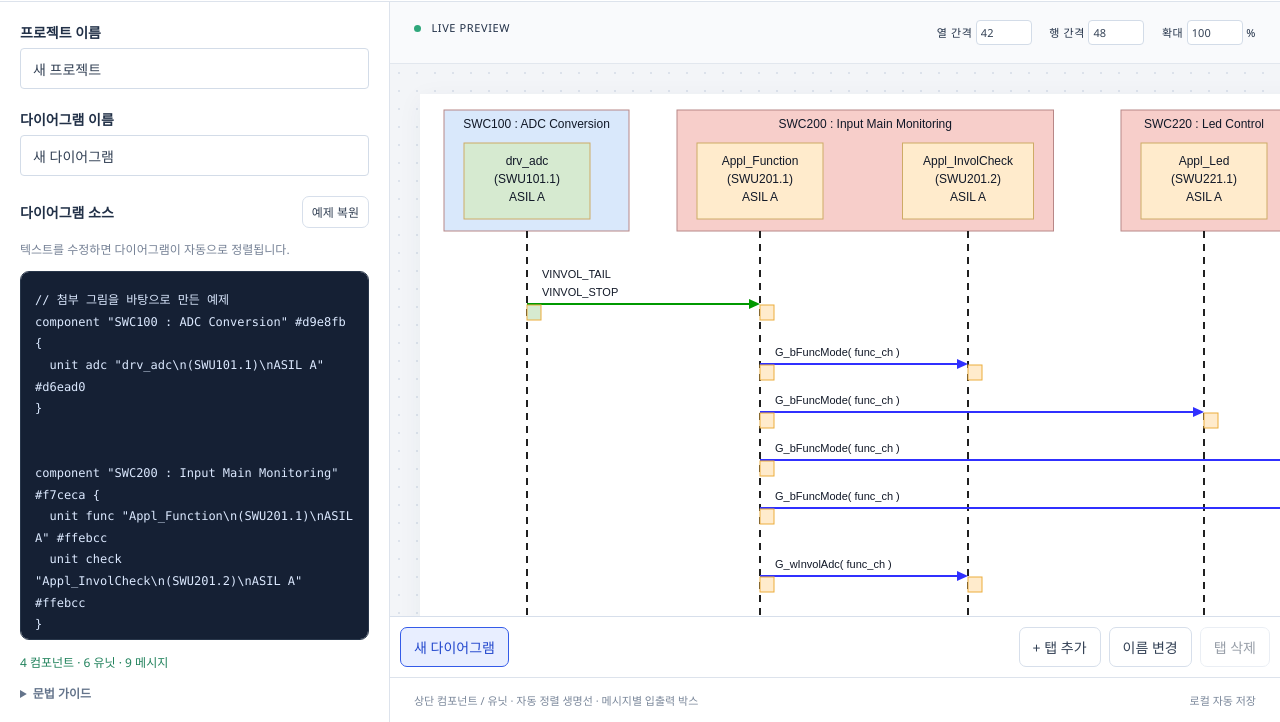
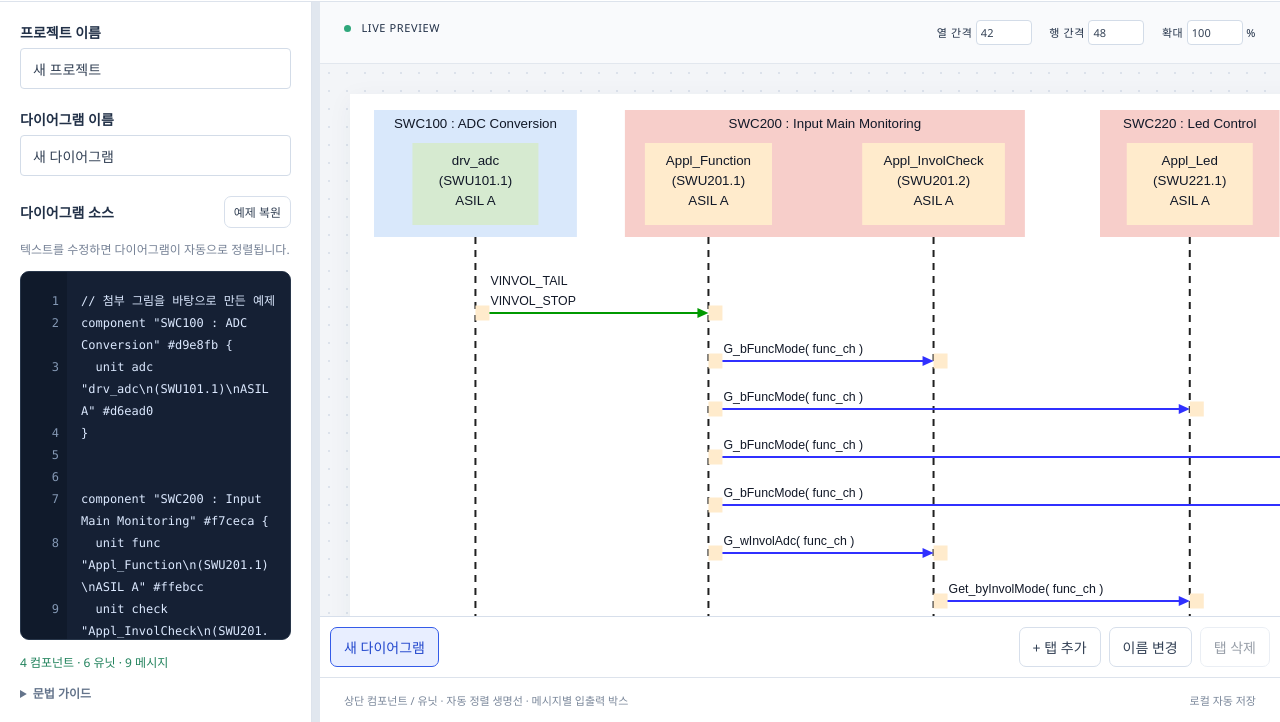
Before and after one commit to lZiinl/Diagram_Studio, a website: page web/pages/sequence/sequence-editor.html in a window 1280 px wide. Shown: the part 78-800 px from the top of the page. Drawn offline with Linux system fonts and the light colour scheme.

Commit message:
feat : 좌우 경계선 조절 추가, 박스 태두리 삭제, 화살표 위피 변경, 소스에 라인 표시 추가

```diff
--- a/web/assets/styles/sequence.css
+++ b/web/assets/styles/sequence.css
@@ -77,9 +77,10 @@ main {
   flex: 1;
   min-height: 0;
   display: grid;
-  grid-template-columns: 390px 1fr;
+  grid-template-columns: var(--sidebar-width, 312px) 8px minmax(0, 1fr);
 }
 aside {
+  min-width: 0;
   background: #fff;
   border-right: 1px solid #dde3ec;
   padding: 20px;
@@ -103,15 +104,20 @@ aside {
 }
 /* 소스 입력창: 코드 줄바꿈과 들여쓰기가 잘 보이도록 고정폭 글꼴을 사용합니다. */
 textarea {
+  white-space: pre-wrap;
+  overflow-wrap: anywhere;
+  overflow-x: hidden;
+  overflow-y: scroll;
+  width: 0;
   flex: 1;
   min-height: 180px;
   resize: none;
-  border: 1px solid #28364a;
-  border-radius: 9px;
+  border: 0;
+  border-radius: 0;
   background: #152034;
   color: #dce9ff;
   padding: 18px 14px;
-  line-height: 1.8;
+  line-height: 22px;
   font-family: Consolas, monospace;
   font-size: 12px;
   tab-size: 2;
@@ -207,7 +213,7 @@ footer span {
 }
 @media (max-width: 900px) {
   main {
-    grid-template-columns: 310px 1fr;
+    min-width: 500px;
   }
   header {
     padding: 12px;
@@ -217,6 +223,62 @@ footer span {
   .toolbar {
     flex-wrap: wrap;
   }
+}
+
+.source-editor {
+  display: flex;
+  flex: 1;
+  min-height: 180px;
+  overflow: hidden;
+  border: 1px solid #28364a;
+  border-radius: 9px;
+  background: #152034;
+}
+
+#line-numbers {
+  width: 46px;
+  padding: 18px 8px 18px 12px;
+  overflow: hidden;
+  text-align: right;
+  color: #8498b4;
+  background: #101a2b;
+  font:
+    12px/22px Consolas,
+    monospace;
+  user-select: none;
+  flex-shrink: 0;
+}
+
+/* 입력창의 한 소스 행이 실제로 차지하는 높이를 동일한 글꼴과 줄바꿈으로 측정합니다. */
+.source-line-measure {
+  position: fixed;
+  left: -10000px;
+  top: 0;
+  visibility: hidden;
+  white-space: pre-wrap;
+  overflow-wrap: anywhere;
+  font:
+    12px/22px Consolas,
+    monospace;
+  tab-size: 2;
+  padding: 0;
+  border: 0;
+}
+
+#line-numbers .error-line {
+  background: #9f2237;
+  color: #fff;
+}
+
+#panel-splitter {
+  cursor: col-resize;
+  background: #e1e7ef;
+  touch-action: none;
+}
+
+#panel-splitter:hover,
+#panel-splitter:focus-visible {
+  background: #7194ef;
 }
 
 /* 탭 수가 늘면 탭 목록만 가로로 스크롤하고 작업 버튼은 유지합니다. */
--- a/web/features/sequence/diagram.js
+++ b/web/features/sequence/diagram.js
@@ -7,7 +7,11 @@
     '^component\\s+"((?:\\\\.|[^"\\\\])*)"(?:\\s+(' + COLOR_PATTERN + '))?\\s*\\{$',
   );
   const UNIT_PATTERN = new RegExp(
-    '^unit\\s+([A-Za-z_][\\w]*)\\s+"((?:\\\\.|[^"\\\\])*)"(?:\\s+(' + COLOR_PATTERN + '))?$',
+    '^unit\\s+([A-Za-z_][\\w]*)\\s+"((?:\\\\.|[^"\\\\])*)"(?:\\s+(' +
+      COLOR_PATTERN +
+      '))?(?:\\s+io\\s+(' +
+      COLOR_PATTERN +
+      '))?$',
   );
   const MESSAGE_PATTERN = new RegExp(
     '^([A-Za-z_][\\w]*)\\s*(-->|<--|->|<-)\\s*([A-Za-z_][\\w]*)(?:\\s+(' +
@@ -18,7 +22,9 @@
   // 좌표와 여백의 단위는 SVG의 px입니다. 상단 박스와 메시지 영역을 분리합니다.
   const HEADER_TOP = 16;
   const UNIT_TOP = 49;
-  const TEXT_LINE_HEIGHT = 18;
+  const TEXT_LINE_HEIGHT = 20;
+  // SVGの既定単位はpx。1pt = 96/72px を既存フォントサイズに加算します。
+  const FONT_INCREMENT = 4 / 3;
   const COMPONENT_PADDING = 20;
 
   function escapeXml(value) {
@@ -81,6 +87,7 @@
           id: match[1],
           label: decodeLabel(match[2]),
           color: match[3] || '#ffebcc',
+          ioColor: match[4] || '#ffebcc',
         };
         units.push(unit);
         currentComponent.units.push(unit);
@@ -133,7 +140,8 @@
   // 한글 등 비라틴 문자는 12px, 나머지는 7px로 계산합니다.
   function measureText(value) {
     return Array.from(value).reduce(
-      (width, character) => width + (/[^\x00-\xff]/.test(character) ? 12 : 7),
+      (width, character) =>
+        width + (/[^\x00-\xff]/.test(character) ? 12 : 7) * ((12 + FONT_INCREMENT) / 12),
       0,
     );
   }
@@ -152,10 +160,13 @@
         nextUnitX += unit.w + columnGap;
       }
 
-      component.w = Math.max(
-        nextUnitX - columnGap + COMPONENT_PADDING - nextComponentX,
-        measureText(component.name) + 24,
-      );
+      const contentWidth = nextUnitX - columnGap + COMPONENT_PADDING - nextComponentX;
+      component.w = Math.max(contentWidth, measureText(component.name) + 24);
+      // 제목 때문에 늘어난 폭을 양쪽에 나누어 유닛 묶음과 제목 중심을 맞춥니다.
+      const titlePadding = (component.w - contentWidth) / 2;
+      for (const unit of component.units) {
+        unit.x += titlePadding;
+      }
       nextComponentX += component.w + 30;
     }
   }
@@ -194,11 +205,13 @@
     for (const component of components) {
       const firstUnit = component.units[0];
       const lastUnit = component.units.at(-1);
-      component.x = firstUnit.x - firstUnit.w / 2 - COMPONENT_PADDING;
+      const left = firstUnit.x - firstUnit.w / 2;
+      const right = lastUnit.x + lastUnit.w / 2;
       component.w = Math.max(
-        lastUnit.x + lastUnit.w / 2 + COMPONENT_PADDING - component.x,
+        right - left + COMPONENT_PADDING * 2,
         measureText(component.name) + 24,
       );
+      component.x = (left + right - component.w) / 2;
     }
   }
 
@@ -212,7 +225,7 @@
         continue;
       }
 
-      nextMessageY += Math.max(0, (event.label.split('\n').length - 1) * 17);
+      nextMessageY += Math.max(0, (event.label.split('\n').length - 1) * TEXT_LINE_HEIGHT);
       event.y = nextMessageY;
       nextMessageY += Math.max(rowGap, event.from === event.to ? 62 : 30);
     }
@@ -243,7 +256,7 @@
         (line, lineIndex) =>
           `<text x="${x}" y="${y + lineIndex * TEXT_LINE_HEIGHT}" ` +
           `text-anchor="${anchor}" fill="${fill}" font-family="Arial, sans-serif" ` +
-          `font-size="${size}">${escapeXml(line)}</text>`,
+          `font-size="${size + FONT_INCREMENT}">${escapeXml(line)}</text>`,
       )
       .join('');
   }
@@ -254,13 +267,13 @@
     for (const component of components) {
       svg +=
         `<rect x="${component.x}" y="${HEADER_TOP}" width="${component.w}" ` +
-        `height="${headerBottom - HEADER_TOP}" fill="${component.color}" stroke="#b88787"/>`;
+        `height="${headerBottom - HEADER_TOP}" fill="${component.color}"/>`;
       svg += renderText(component.name, component.x + component.w / 2, 34);
 
       for (const unit of component.units) {
         svg +=
           `<rect x="${unit.x - unit.w / 2}" y="${UNIT_TOP}" width="${unit.w}" ` +
-          `height="${unitHeight}" fill="${unit.color}" stroke="#ceab66"/>`;
+          `height="${unitHeight}" fill="${unit.color}"/>`;
         svg += renderText(unit.label, unit.x, UNIT_TOP + 22);
       }
     }
@@ -277,23 +290,34 @@
     let endY = messageY;
     let svg = '';
 
+    // 입출력 박스를 먼저 그리고 화살표 끝을 수신 박스의 바깥 경계에 연결합니다.
+    endY = sourceX === targetX ? messageY + 25 : messageY;
+    for (const [unit, boxY] of [
+      [unitsById[event.from], messageY],
+      [unitsById[event.to], endY],
+    ]) {
+      svg += `<rect data-role="io-box" x="${unit.x}" y="${boxY - 7.5}" width="14" height="15" fill="${unit.ioColor}"/>`;
+    }
+    const arrowStart = direction > 0 ? sourceX + 14 : sourceX;
+    const arrowEnd = direction > 0 ? targetX : targetX + 14;
+
     if (sourceX === targetX) {
       // 자기 호출은 오른쪽으로 돌아오는 경로이며 수신 박스가 아래쪽에 놓입니다.
       endY = messageY + 25;
       const turnX = sourceX + Math.max(65, measureText(event.label) + 30);
       svg +=
-        `<path d="M${sourceX} ${messageY} H${turnX} V${endY} H${sourceX + 10}" ` +
+        `<path d="M${sourceX + 14} ${messageY} H${turnX} V${endY} H${sourceX + 24}" ` +
         `fill="none" stroke="${event.color}" stroke-width="2" ${dashStyle}/>`;
       svg +=
-        `<polygon points="${sourceX},${endY} ${sourceX + 11},${endY - 5} ` +
-        `${sourceX + 11},${endY + 5}" fill="${event.color}"/>`;
+        `<polygon points="${sourceX + 14},${endY} ${sourceX + 25},${endY - 5} ` +
+        `${sourceX + 25},${endY + 5}" fill="${event.color}"/>`;
     } else {
       svg +=
-        `<path d="M${sourceX} ${messageY} H${targetX - direction * 10}" ` +
+        `<path d="M${arrowStart} ${messageY} H${arrowEnd - direction * 10}" ` +
         `stroke="${event.color}" stroke-width="2" ${dashStyle}/>`;
       svg +=
-        `<polygon points="${targetX},${messageY} ${targetX - direction * 11},${messageY - 5} ` +
-        `${targetX - direction * 11},${messageY + 5}" fill="${event.color}"/>`;
+        `<polygon points="${arrowEnd},${messageY} ${arrowEnd - direction * 11},${messageY - 5} ` +
+        `${arrowEnd - direction * 11},${messageY + 5}" fill="${event.color}"/>`;
     }
 
     svg += renderText(
@@ -304,17 +328,6 @@
       '#111827',
       11,
     );
-
-    // 작은 박스는 실행 시간 구간이 아니라 각 메시지의 송수신 위치 표시입니다.
-    for (const [boxX, boxY] of [
-      [sourceX, messageY],
-      [targetX, endY],
-    ]) {
-      const fill = boxX === sourceX ? unitsById[event.from].color : unitsById[event.to].color;
-      svg +=
-        `<rect x="${boxX}" y="${boxY + 1}" width="14" height="15" ` +
-        `fill="${fill}" stroke="#ecad3d" stroke-width="1"/>`;
-    }
 
     return svg;
   }
--- /dev/null
+++ b/web/features/sequence/editor-layout.js
@@ -0,0 +1,109 @@
+// 소스 줄 번호와 분할 창 크기는 다이어그램 문법·렌더링과 독립적으로 관리합니다.
+(function (root) {
+  'use strict';
+
+  const DEFAULT_WIDTH = 312; // 기존 390px의 80%
+  const WIDTH_KEY = 'sequence-sidebar-width';
+  let errorLine = 0;
+  let measureElement = null;
+
+  function updateLineNumbers(line = 0) {
+    errorLine = line;
+    const source = document.getElementById('source');
+    const gutter = document.getElementById('line-numbers');
+    gutter.replaceChildren();
+    if (measureElement) {
+      // textarea의 좌우 padding(각 14px)을 제외한 실제 텍스트 폭입니다.
+      measureElement.style.width = `${Math.max(1, source.clientWidth - 28)}px`;
+    }
+    source.value.split('\n').forEach((text, index) => {
+      const number = document.createElement('div');
+      number.textContent = index + 1;
+      if (measureElement) {
+        measureElement.textContent = text || '\u200b';
+        number.style.height = `${Math.max(22, measureElement.getBoundingClientRect().height)}px`;
+      }
+      if (index + 1 === errorLine) {
+        number.className = 'error-line';
+      }
+      gutter.appendChild(number);
+    });
+    gutter.scrollTop = source.scrollTop;
+  }
+
+  /** 화면 줄바꿈은 소스를 변경하지 않으며 행 번호는 원래 소스 행에 대응합니다. */
+  function initialize() {
+    const source = document.getElementById('source');
+    measureElement = document.createElement('div');
+    measureElement.className = 'source-line-measure';
+    document.body.appendChild(measureElement);
+    if (typeof root.ResizeObserver === 'function') {
+      const observer = new root.ResizeObserver(() => updateLineNumbers(errorLine));
+      observer.observe(source);
+    }
+    source.addEventListener('scroll', () => {
+      document.getElementById('line-numbers').scrollTop = source.scrollTop;
+    });
+    const main = document.getElementById('editor-main');
+    const splitter = document.getElementById('panel-splitter');
+    let width = DEFAULT_WIDTH;
+    try {
+      width = Number(localStorage.getItem(WIDTH_KEY)) || DEFAULT_WIDTH;
+    } catch {
+      // 브라우저 저장이 차단되어도 드래그 조절은 가능합니다.
+    }
+
+    function applyWidth(requested) {
+      const maximum = Math.max(220, main.clientWidth - 260);
+      width = Math.max(220, Math.min(maximum, requested));
+      main.style.setProperty('--sidebar-width', `${width}px`);
+      splitter.setAttribute('aria-valuenow', String(Math.round(width)));
+      splitter.setAttribute('aria-valuemin', '220');
+      splitter.setAttribute('aria-valuemax', String(maximum));
+      updateLineNumbers(errorLine);
+    }
+
+    function saveWidth() {
+      try {
+        localStorage.setItem(WIDTH_KEY, String(width));
+      } catch {
+        // 크기는 현재 창에서 계속 유지합니다.
+      }
+    }
+
+    let dragging = false;
+    splitter.addEventListener('pointerdown', (event) => {
+      if (event.button !== 0) {
+        return;
+      }
+      event.preventDefault();
+      dragging = true;
+      splitter.setPointerCapture(event.pointerId);
+    });
+    splitter.addEventListener('pointermove', (event) => {
+      if (dragging) {
+        applyWidth(event.clientX - main.getBoundingClientRect().left);
+      }
+    });
+    for (const eventName of ['pointerup', 'pointercancel', 'lostpointercapture']) {
+      splitter.addEventListener(eventName, () => {
+        dragging = false;
+        saveWidth();
+      });
+    }
+    splitter.addEventListener('keydown', (event) => {
+      if (['ArrowLeft', 'ArrowRight', 'Home'].includes(event.key)) {
+        event.preventDefault();
+        applyWidth(
+          event.key === 'Home' ? DEFAULT_WIDTH : width + (event.key === 'ArrowLeft' ? -10 : 10),
+        );
+        saveWidth();
+      }
+    });
+    root.addEventListener('resize', () => applyWidth(width));
+    applyWidth(width);
+    updateLineNumbers();
+  }
+
+  root.EditorLayout = { initialize, updateLineNumbers };
+})(typeof window !== 'undefined' ? window : globalThis);
--- a/web/features/sequence/editor.js
+++ b/web/features/sequence/editor.js
@@ -254,6 +254,7 @@ function normalizeZoomInput() {
 
 /** 소스를 검증하고 미리보기를 갱신합니다. 오류 시 마지막 정상 그림을 유지합니다. */
 function refresh() {
+  EditorLayout.updateLineNumbers();
   try {
     const model = Diagram.parse(getElement('source').value);
     svgText = Diagram.render(model, {
@@ -271,6 +272,8 @@ function refresh() {
     isValid = true;
     saveDraft();
   } catch (error) {
+    const line = error.message.match(/^(\d+)행:/);
+    EditorLayout.updateLineNumbers(line ? Number(line[1]) : 0);
     isValid = false;
     getElement('status').className = 'error';
     getElement('status').textContent = getElement('source').value.trim()
@@ -460,5 +463,6 @@ function bindEvents() {
 }
 
 restoreSource();
+EditorLayout.initialize();
 bindEvents();
 restoreProject();
--- a/web/features/sequence/example.js
+++ b/web/features/sequence/example.js
@@ -23,14 +23,11 @@ component "SWC230 : Led DTC" #f7ceca {
 
 
 adc -> func #009900 : VINVOL_TAIL\nVINVOL_STOP
-space 12
 func -> check : G_bFuncMode( func_ch )
 func -> led : G_bFuncMode( func_ch )
 func -> tell : G_bFuncMode( func_ch )
 func -> dtc : G_bFuncMode( func_ch )
-space 20
 func -> check : G_wInvolAdc( func_ch )
-space 18
 check -> led : Get_byInvolMode( func_ch )
 check -> tell : Get_byInvolMode( func_ch )
 check -> dtc : Get_byInvolMode( func_ch )`;
--- a/web/pages/sequence/sequence-editor.html
+++ b/web/pages/sequence/sequence-editor.html
@@ -29,7 +29,7 @@
       </div>
     </header>
     <!-- 소스 입력과 미리보기는 별도 영역으로 유지합니다. -->
-    <main>
+    <main id="editor-main">
       <aside>
         <label class="diagram-name-label" for="project-name">프로젝트 이름</label>
         <input id="project-name" type="text" maxlength="120" placeholder="새 프로젝트" />
@@ -40,13 +40,16 @@
           <button id="example">예제 복원</button>
         </div>
         <p class="hint">텍스트를 수정하면 다이어그램이 자동으로 정렬됩니다.</p>
-        <textarea id="source" spellcheck="false" aria-label="UML 소스"></textarea>
+        <div class="source-editor">
+          <div id="line-numbers" aria-hidden="true"></div>
+          <textarea id="source" wrap="soft" spellcheck="false" aria-label="UML 소스"></textarea>
+        </div>
         <div id="status" role="status"></div>
         <details>
           <summary>문법 가이드</summary>
           <pre>
 component "컴포넌트 이름" #dbeafe {
-  unit adc "drv_adc\n(SWU101.1)\nASIL A" #d6ead0
+  unit adc "drv_adc\n(SWU101.1)\nASIL A" #d6ead0 io #ffcc80
 }
 adc -> led : 전송 항목
 adc -> led #009900 : 녹색 메시지
@@ -57,11 +60,20 @@ space 30
 
 // 주석 · 색상은 #RGB 또는 #RRGGBB
 // 이름의 \n은 줄바꿈
+// 첫 색상은 유닛, io 뒤 색상은 작은 입출력 박스
 // 자기 자신에게 보내는 메시지도 지원</pre
           >
           <p>PlantUML과 유사한 전용 문법입니다. 전체 PlantUML 문법을 지원하지는 않습니다.</p>
         </details>
       </aside>
+      <div
+        id="panel-splitter"
+        role="separator"
+        tabindex="0"
+        aria-label="소스 영역 너비 조절"
+        aria-orientation="vertical"
+        title="드래그 또는 좌우 방향키로 너비 조절"
+      ></div>
       <section class="workspace">
         <div class="toolbar">
           <div>
@@ -104,6 +116,7 @@ space 30
     <script src="../../features/sequence/example.js"></script>
     <script src="../../features/sequence/file-save.js"></script>
     <script src="../../features/sequence/project.js"></script>
+    <script src="../../features/sequence/editor-layout.js"></script>
     <script src="../../features/sequence/editor.js"></script>
   </body>
 </html>
```
Also changed, not shown: tests/editor-save.test.cjs (+46 -3 lines), tests/sequence.test.cjs (+25 -2 lines), README.md.
